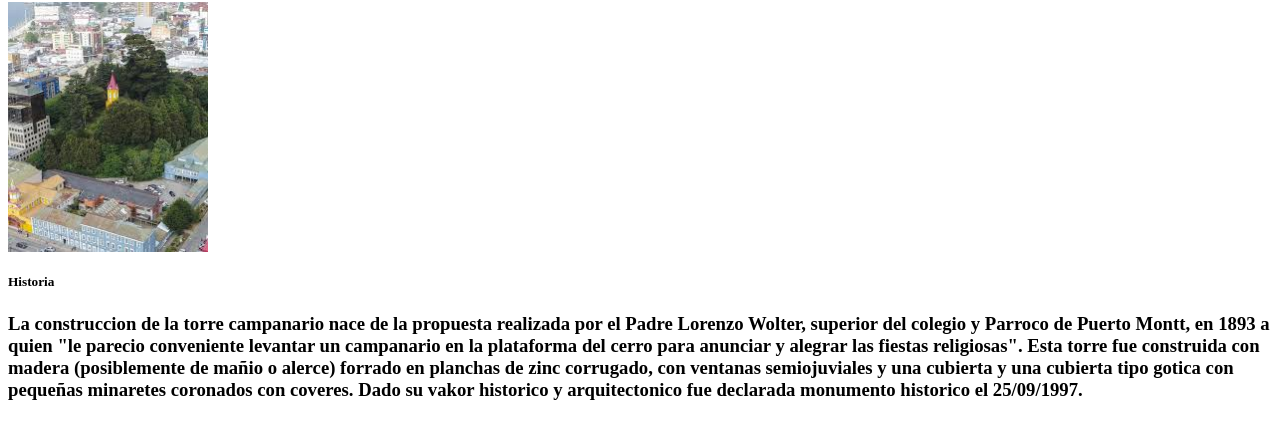
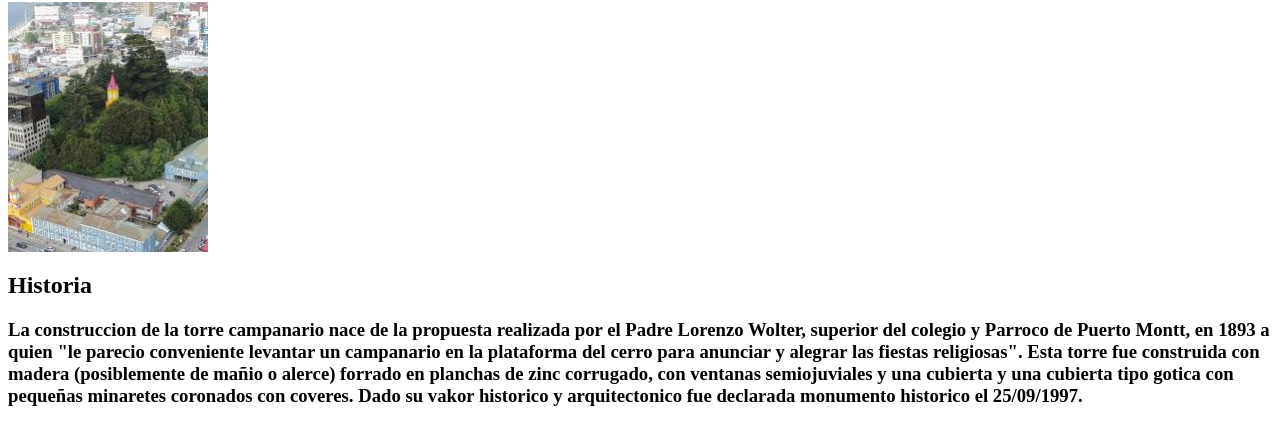
Before and after one commit to ElProyectoDeTecno/LugaresTuristicosDeChile, a plain HTML site: page index.html in a window 1280 px wide. Shown: the part 64-508 px from the top of the page. Drawn offline with Linux system fonts and the light colour scheme.

Commit message:
Update index.html
Signed-off-by: ElProyectoDeTecno <lugaresturisticosd@gmail.com>

```diff
--- a/index.html
+++ b/index.html
@@ -5,7 +5,7 @@
   <body>
     <h1>Lugares Turisticos De Chile</h1>
     <img src="cAm.jpg" alt="Campanario San Francisco Javier" width="200">
-    <h5>Historia<h5>
+    <h2>Historia<h2>
   <h3>La construccion de la torre campanario nace de la propuesta realizada por el Padre Lorenzo Wolter, superior del colegio y Parroco de Puerto Montt, en 1893 a quien "le parecio conveniente levantar un campanario en la plataforma del cerro para anunciar y alegrar las fiestas religiosas".
     Esta torre fue construida con madera (posiblemente de mañio o alerce) forrado en planchas de zinc corrugado, con ventanas semiojuviales y una cubierta y una cubierta tipo gotica con pequeñas minaretes coronados con coveres.
     Dado su vakor historico y arquitectonico fue declarada monumento historico el 25/09/1997.</h3>
```
